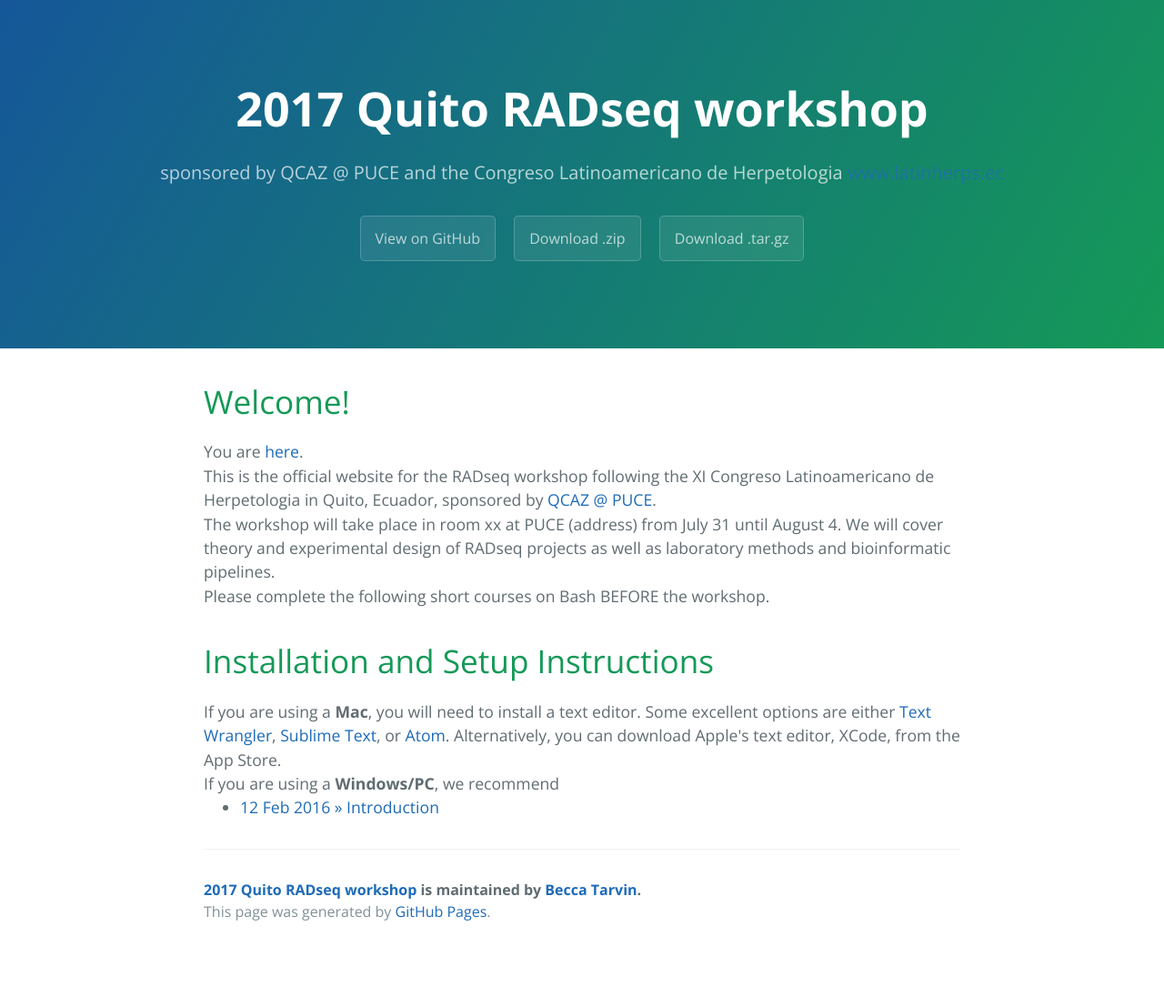
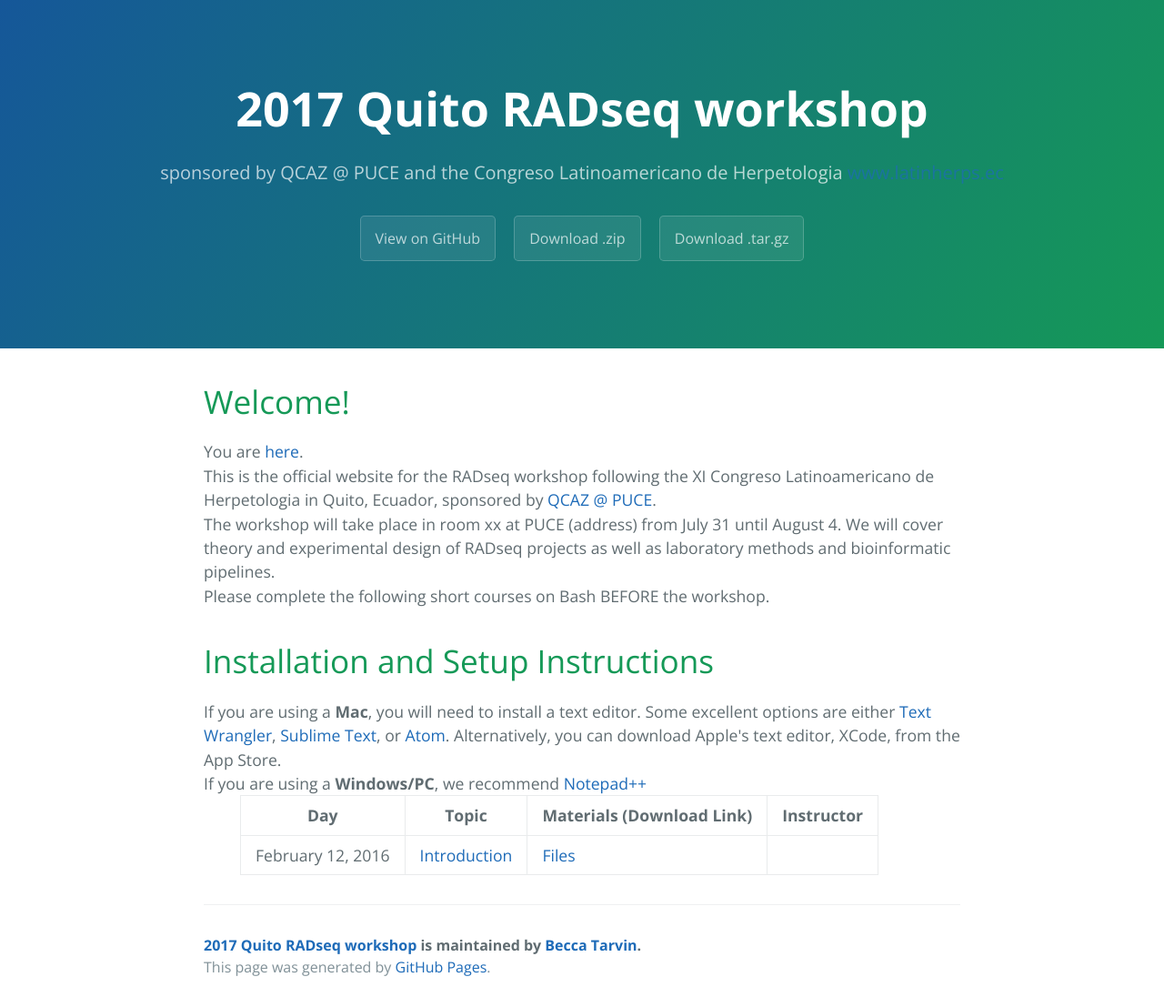
Before and after one commit to rdtarvin/RADseq_Quito_2017, a Jekyll site: the page built from index.html, in a window 1280 px wide. Shown: the whole page at 91% size. Built offline with Jekyll 4.4.1, drawn with Linux system fonts in a browser that asks for light colours; the list of posts is cut into pages by our own code; before the commit the page ends 1046 px from its top, so only the background shows below that.

Commit message:
changed index.html layout

```diff
--- a/index.html
+++ b/index.html
@@ -16,13 +16,26 @@ title: {{ site.name }}
 
 	<h1>Installation and Setup Instructions</h1>
 	If you are using a <b>Mac</b>, you will need to install a text editor. Some excellent options are either <a href="http://www.barebones.com/products/textwrangler/">Text Wrangler</a>, <a href="http://www.sublimetext.com/2">Sublime Text</a>, or <a href="https://atom.io/">Atom</a>. Alternatively, you can download Apple's text editor, XCode, from the App Store. <br>
-	If you are using a <b>Windows/PC</b>, we recommend <a href="https://notepad-plus-plus.org/"Notepad++</a>
+	If you are using a <b>Windows/PC</b>, we recommend <a href="https://notepad-plus-plus.org/">Notepad++</a>
 </div>
 
 <div>
   <ul class="posts">
+  <table>
+            <tr>
+                <th>Day</th>
+                <th>Topic</th>
+                <th>Materials (Download Link)</th>
+                <th>Instructor</th>
+            </tr>
     {% for post in site.posts %}
-      <li><span>{{ post.date | date_to_string }}</span> &raquo; <a href="{{ site.baseurl }}{{ post.url }}">{{ post.title }}</a></li>
+     <tr>
+                 <td> {{ post.date | date: '%B %d, %Y' }} </t>
+                 <td align="left"> <a href="{{ site.baseurl }}{{ post.url }}" title="{{ post.title }}">{{ post.title }}</a> </td>
+                 <td> <a href="{{ post.materials }}">Files</a></td>
+                 <td> {{ post.instructor }} </td>
+              </tr>
     {% endfor %}
+    </table>
   </ul>
 </div>
```
